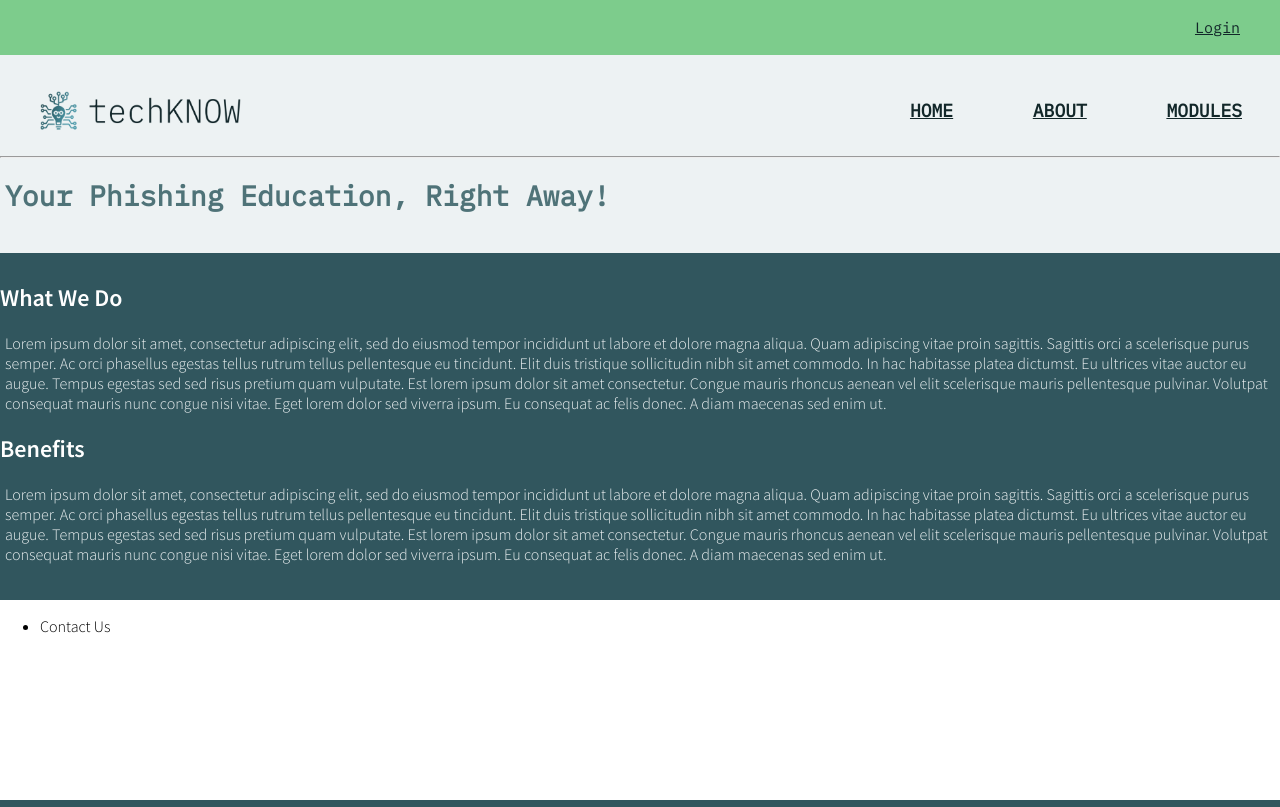
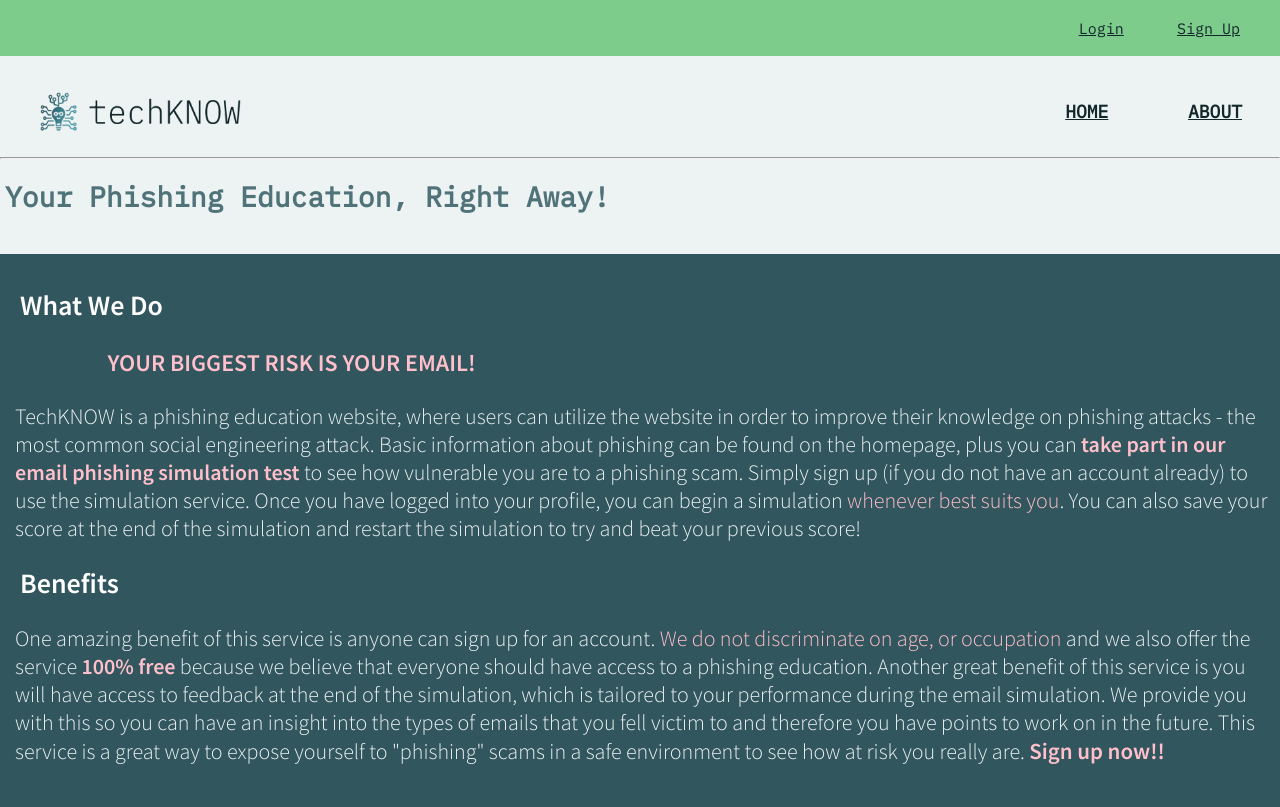
Before and after one commit to amymullins1/htdocs, a PHP site: page /about.php in a window 1280 px wide. Run offline with PHP 8.4, Linux system fonts and the light colour scheme.

Commit message:
colour scheme changes

```diff
--- a/about.php
+++ b/about.php
@@ -14,11 +14,12 @@ session_start();
 <?php if(!isset($_SESSION['loggedin'])){
                         echo '<ul>
                         <a href="login.php">Login</a>
+                        <a href="signUp.php">Sign Up</a>
                     </ul>';
             }else{
                 $name = $_SESSION['fname'];
                 ?>
-                <ul><a class='welcome' href="profile.php">Welcome, <?php echo htmlspecialchars($name); ?></span><a href='logOut.php'>Log Out</a></ul>";
+                <ul><a class='Welcome' href="profile.php">Welcome, <?php echo htmlspecialchars($name); ?>!</span><a href='logOut.php'>Log Out</a></ul>";
                <?php
             }
     ?>
@@ -27,11 +28,10 @@ session_start();
     <nav>
         <ul>
             <div id = "menu" class="menu">
-                <div id="logo" class="logoImage"><li><a href="homepage.html" ><img class="logoImage" src="Logo/horizontalCover.png"></a></li></div>
+                <div id="logo" class="logoImage"><li><a href="index.php" ><img class="logoImage" src="Logo/horizontalCover.png"></a></li></div>
                 <div class="menuText">
                     <li><a href="index.php">HOME</a></li>
                     <li><a href="about.php">ABOUT</a></li>
-                    <li><a href="modules.html">MODULES</a></li>
                 </div>
             </div>
         </ul>
@@ -40,22 +40,16 @@ session_start();
     <h1 class="menuHeader1">Your Phishing Education, Right Away!</h1>
 </header>
 <div id="body" class="body">
-<div class="header"><h2 style="color: white;">What We Do </h2></div>
+<div class="header"><h2 style="color: white; font-size: 28px; margin-left: 20px;">What We Do </h2></div>
 <div class = "text">
-<p >Lorem ipsum dolor sit amet, consectetur adipiscing elit, sed do eiusmod tempor incididunt ut labore et dolore magna aliqua. Quam adipiscing vitae proin sagittis. Sagittis orci a scelerisque purus semper. Ac orci phasellus egestas tellus rutrum tellus pellentesque eu tincidunt. Elit duis tristique sollicitudin nibh sit amet commodo. In hac habitasse platea dictumst. Eu ultrices vitae auctor eu augue. Tempus egestas sed sed risus pretium quam vulputate. Est lorem ipsum dolor sit amet consectetur. Congue mauris rhoncus aenean vel elit scelerisque mauris pellentesque pulvinar. Volutpat consequat mauris nunc congue nisi vitae. Eget lorem dolor sed viverra ipsum. Eu consequat ac felis donec. A diam maecenas sed enim ut.</p>
+<p style="font-size: 24px; margin-left: 8%; color: pink;"><b>YOUR BIGGEST RISK IS YOUR EMAIL!</b></p>
+<p style="font-size: 22px; margin-left: 10px;">TechKNOW is a phishing education website, where users can utilize the website in order to improve their knowledge on phishing attacks - the most common social engineering attack. Basic information about phishing can be found on the homepage, plus you can <span style="color: pink;"><b>take part in our email phishing simulation test</b></span> to see how vulnerable you are to a phishing scam. Simply sign up (if you do not have an account already) to use the simulation service. Once you have logged into your profile, you can begin a simulation <span style="color: pink;">whenever best suits you</span>. You can also save your score at the end of the simulation and restart the simulation to try and beat your previous score! </p>
 </div>
-    <div class="header"><h2 style="color: white;">Benefits</h2></div>
+    <div class="header"><h2 style="color: white; font-size: 28px; margin-left: 20px;">Benefits</h2></div>
     <div class = "text">
-        <p >Lorem ipsum dolor sit amet, consectetur adipiscing elit, sed do eiusmod tempor incididunt ut labore et dolore magna aliqua. Quam adipiscing vitae proin sagittis. Sagittis orci a scelerisque purus semper. Ac orci phasellus egestas tellus rutrum tellus pellentesque eu tincidunt. Elit duis tristique sollicitudin nibh sit amet commodo. In hac habitasse platea dictumst. Eu ultrices vitae auctor eu augue. Tempus egestas sed sed risus pretium quam vulputate. Est lorem ipsum dolor sit amet consectetur. Congue mauris rhoncus aenean vel elit scelerisque mauris pellentesque pulvinar. Volutpat consequat mauris nunc congue nisi vitae. Eget lorem dolor sed viverra ipsum. Eu consequat ac felis donec. A diam maecenas sed enim ut.</p>
+        <p style="font-size: 22px; margin-left: 10px;">One amazing benefit of this service is anyone can sign up for an account. <span style="color: pink;">We do not discriminate on age, or occupation</span> and we also offer the service <span style="color: pink;"><b>100% free</b></span> because we believe that everyone should have access to a phishing education. Another great benefit of this service is you will have access to feedback at the end of the simulation, which is tailored to your performance during the email simulation. We provide you with this so you can have an insight into the types of emails that you fell victim to and therefore you have points to work on in the future. This service is a great way to expose yourself to "phishing" scams in a safe environment to see how at risk you really are. <span style="color: pink; font-size: 23px;"><b>Sign up now!!</b></p>
     </div>
 
     </div>
-    <footer>
-    <nav>
-        <ul>
-            <li>Contact Us</li>
-        </ul>
-    </nav>
-</footer>
 </body>
 </html>
--- a/homepage.css
+++ b/homepage.css
@@ -26,8 +26,9 @@ html, body{
     font-size: 15px;
 }
 .bannerHeader a:hover{
-    background-color: rgba(63,102,70, .2);
-    background-color: #3f6646;
+    background-color: rgba(255, 153, 168, .9);
+    border-radius: 12px;
+    font-weight: bolder;
     color: white
 }
 .welcome{
@@ -69,7 +70,7 @@ html, body{
 
 }
 .menuText a:hover{
-    background-color: rgba(65, 135, 148, .2);
+    background-color: rgba(255, 192, 203, .4);
     color: #448794;
 }
 
```
Also changed, not shown: index.php (+4 -7 lines), profile.php (+6 -7 lines).
